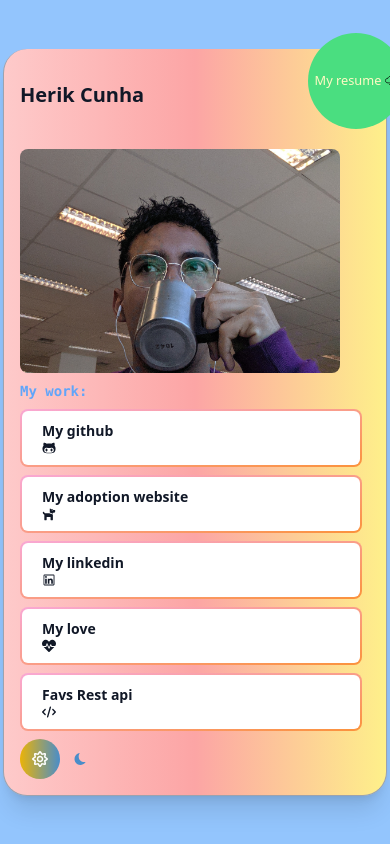
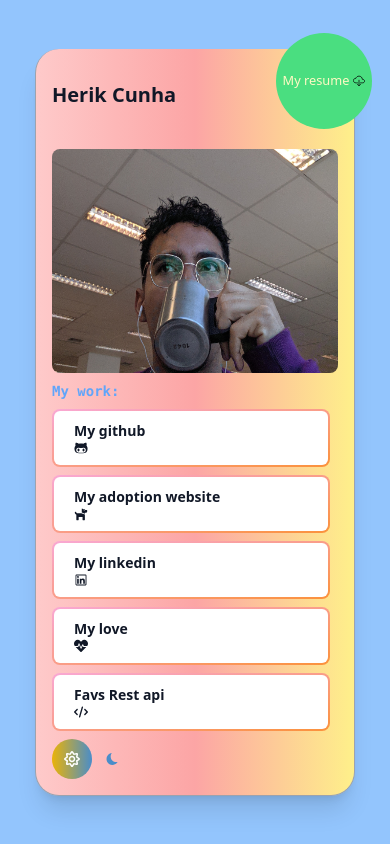
Before and after one commit to rherik/card-component, a React (Vite) app: page / in a window 390 px wide. Built offline with nearby package versions, Linux system fonts and the light colour scheme.

Commit message:
feat: change favicon

```diff
--- a/index.html
+++ b/index.html
@@ -2,7 +2,7 @@
 <html lang="en">
   <head>
     <meta charset="UTF-8" />
-    <link rel="icon" type="image/svg+xml" href="/vite.svg" />
+    <link rel="icon" type="image/svg+xml" href="/dist/tux.svg" />
     <meta name="viewport" content="width=device-width, initial-scale=1.0" />
     <title>Agregador de links</title>
   </head>
--- a/src/App.tsx
+++ b/src/App.tsx
@@ -8,7 +8,7 @@ function App() {
   return (
     <>
       <div className='h-screen font-sans bg-blue-300 dark:bg-blue-950 flex justify-center items-center'>
-        <section className="w-96 md:w-[348px] lg:w-[680px]">
+        <section className="w-80 md:w-[348px] md:h-[280px] lg:w-[680px] lg:h-[520px]">
             <Card
             body='My work:'
             title='Herik Cunha'
--- a/src/components/Badge.tsx
+++ b/src/components/Badge.tsx
@@ -9,7 +9,7 @@ const Badge = ({text}: BadgeInterface) => {
         <a href={resume}
         target="_blank"
         rel="noopener noreferrer">
-            <div className='flex justify-center items-center ml-72 md:ml-[260px] lg:ml-[580px] -mt-12 fixed w-24 h-24 rounded-full bg-green-400'>
+            <div className='flex justify-center items-center absolute ml-56 md:ml-[260px] lg:ml-[580px] -mt-12 w-24 h-24 rounded-full bg-green-400'>
                 <small className='text-yellow-100'>{text}</small>
                 <IoCloudDownloadOutline className="pl-1"/>
             </div>
--- a/vite.config.ts
+++ b/vite.config.ts
@@ -4,5 +4,5 @@ import { defineConfig } from 'vite'
 // https://vitejs.dev/config/
 export default defineConfig({
   plugins: [react()],
-  base: "/card-component",
+  base: "/",
 })
```
Also changed, not shown: 1 other file (tests, documents, lock files or other folders).
